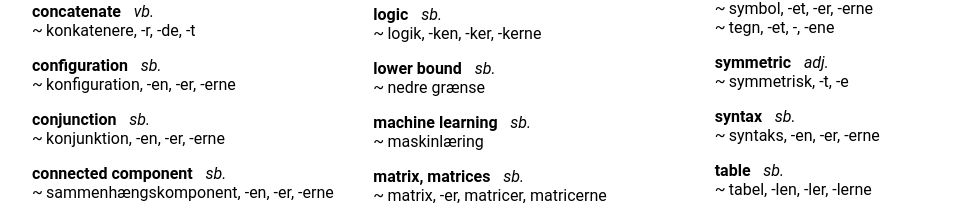
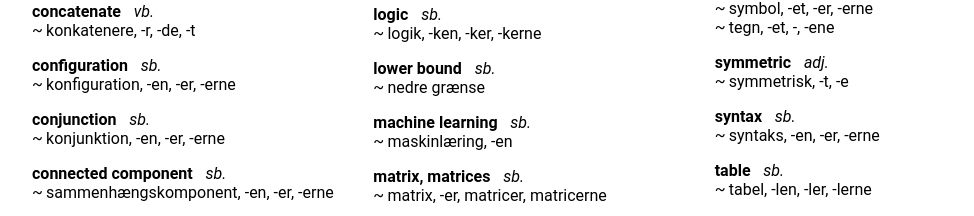
Before and after one commit to SSoelvsten/en-dk, a React (Create React App) app: page / in a window 1280 px wide. Shown: the part 3292-3508 px from the top of the page, without its empty margins (112-1086 px from the left). Built offline with nearby package versions, Linux system fonts and the light colour scheme.

Commit message:
Add inflectio for 'machine learning'

```diff
--- a/src/dictionary.ts
+++ b/src/dictionary.ts
@@ -1008,7 +1008,7 @@ export const en_dk : Lexeme[] = [
   {
     word: "machine learning",
     type: "sb.",
-    translations: ["maskinlæring"],
+    translations: ["maskinlæring, -en"],
     keywords: ["machine learning"]
   },
   {
```
